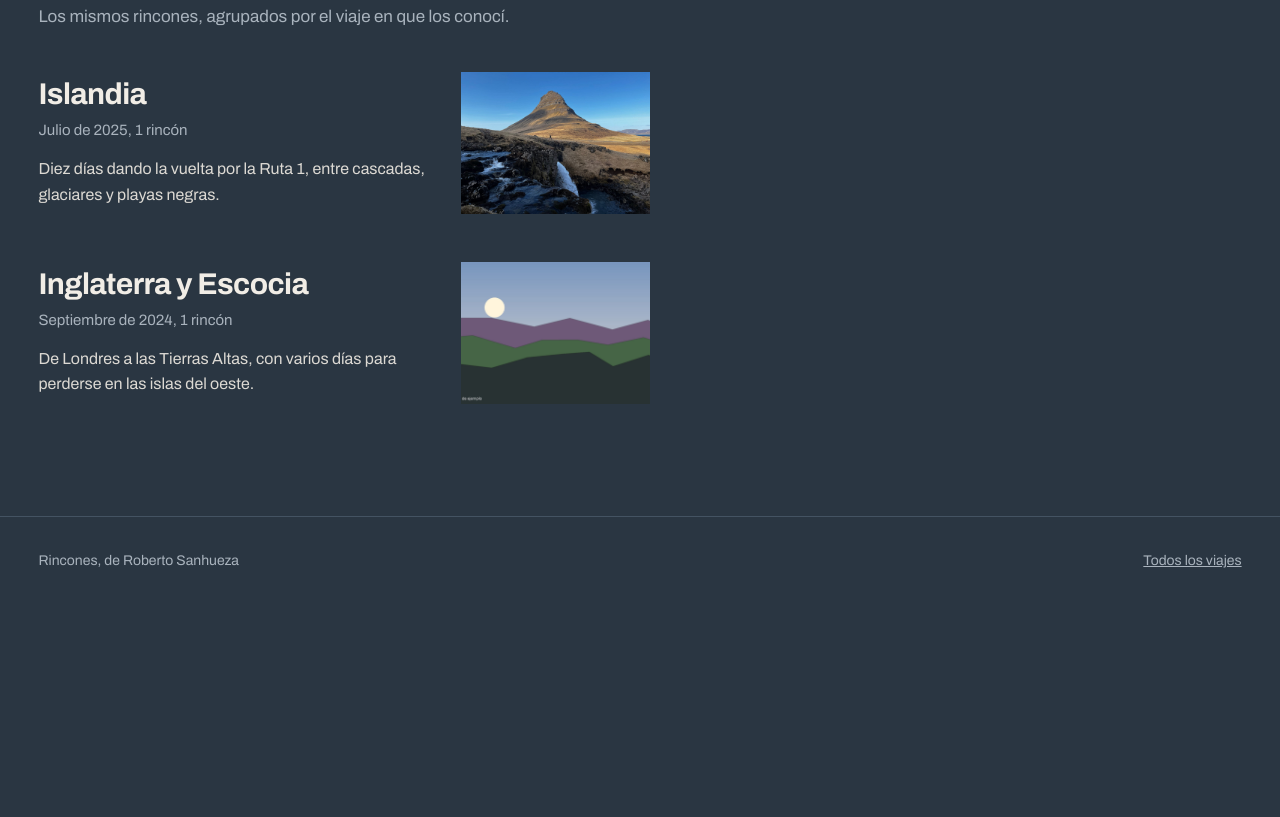
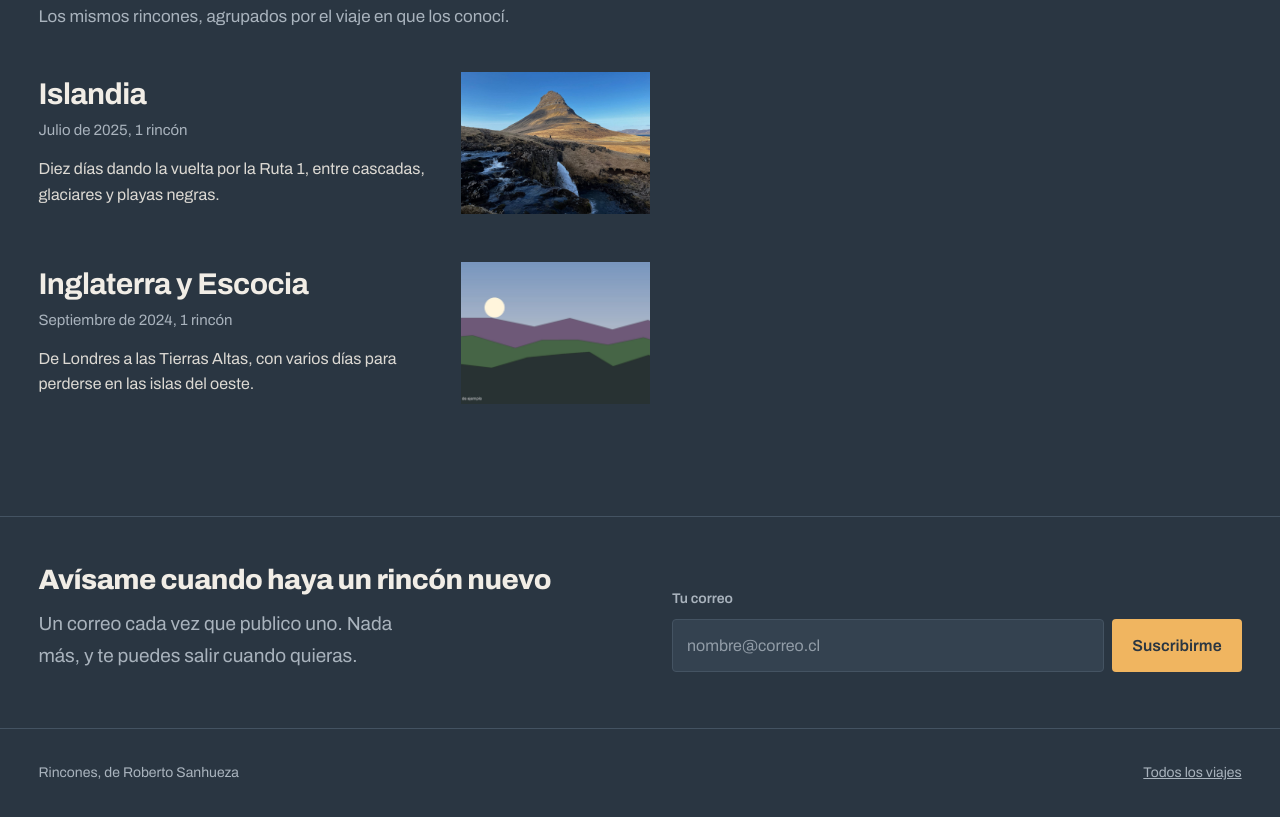
Before and after one commit to rsanhueza81/blog-viajes, an Astro site: page / in a window 1280 px wide. Shown: the part 1044-1861 px from the top of the page. Before the commit the page ends 1649 px from the top, so only its background shows below. Built offline with nearby package versions, Linux system fonts and the light colour scheme; Astro itself is replaced by a stand-in of ours; a web font is replaced by a local one.

Commit message:
Agrega formulario de suscripción por correo (Buttondown)
Co-Authored-By: Claude Fable 5.2 <noreply@anthropic.com>
Claude-Session: https://claude.ai/code/session_01PFJ1RGq5xtN9f5C68CHQ87

```diff
--- /dev/null
+++ b/src/components/Suscribir.astro
@@ -0,0 +1,98 @@
+---
+// Formulario para recibir un correo cuando se publica un rincón nuevo.
+// Los correos los guarda y los envía Buttondown; el blog no guarda nada.
+import { SITIO } from '../config';
+const accion = SITIO.suscripcion ? `https://buttondown.com/api/emails/embed-subscribe/${SITIO.suscripcion}` : '';
+---
+
+{
+  accion && (
+    <section class="suscribir" aria-labelledby="t-suscribir">
+      <div class="contenedor suscribir__fila">
+        <div>
+          <h2 id="t-suscribir" class="semiancho">Avísame cuando haya un rincón nuevo</h2>
+          <p>Un correo cada vez que publico uno. Nada más, y te puedes salir cuando quieras.</p>
+        </div>
+        <form action={accion} method="post" target="_blank">
+          <label for="correo-suscribir">Tu correo</label>
+          <div class="suscribir__campo">
+            <input id="correo-suscribir" type="email" name="email" autocomplete="email" placeholder="nombre@correo.cl" required />
+            <button type="submit">Suscribirme</button>
+          </div>
+        </form>
+      </div>
+    </section>
+  )
+}
+
+<style>
+  .suscribir {
+    margin-top: 7rem;
+    border-top: 1px solid var(--regla);
+  }
+  .suscribir__fila {
+    display: grid;
+    grid-template-columns: 1fr 1fr;
+    gap: 2rem 4rem;
+    align-items: end;
+    padding-block: 3rem 0;
+  }
+  h2 {
+    margin: 0;
+    font-size: 1.75rem;
+    line-height: 1.1;
+  }
+  p {
+    margin: 0.75rem 0 0;
+    max-width: 34ch;
+    color: var(--texto-suave);
+  }
+  label {
+    display: block;
+    margin-bottom: 0.5rem;
+    font-size: 0.875rem;
+    font-weight: 600;
+    color: var(--texto-suave);
+  }
+  .suscribir__campo {
+    display: flex;
+    gap: 0.5rem;
+  }
+  input {
+    flex: 1;
+    min-width: 0;
+    padding: 0.75rem 0.875rem;
+    font: inherit;
+    font-size: 1rem;
+    color: var(--texto);
+    background: var(--fondo-2);
+    border: 1px solid var(--regla);
+    border-radius: 0.25rem;
+  }
+  input::placeholder {
+    color: var(--texto-suave);
+    opacity: 0.8;
+  }
+  button {
+    padding: 0.75rem 1.25rem;
+    font: inherit;
+    font-size: 1rem;
+    font-weight: 600;
+    color: var(--fondo);
+    background: var(--acento);
+    border: 0;
+    border-radius: 0.25rem;
+    cursor: pointer;
+  }
+  button:hover {
+    filter: brightness(1.08);
+  }
+  @media (max-width: 720px) {
+    .suscribir__fila {
+      grid-template-columns: 1fr;
+    }
+    .suscribir__campo {
+      flex-direction: column;
+    }
+  }
+</style>
--- a/src/config.ts
+++ b/src/config.ts
@@ -6,4 +6,6 @@ export const SITIO = {
   idioma: 'es-CL',
   // Token de Cloudflare Web Analytics (estadísticas de visitas). Vacío = sin estadísticas.
   analiticaToken: 'e398227dcb354412aa3cdd87a47024ef',
+  // Usuario de Buttondown (avisos por correo de rincones nuevos). Vacío = sin formulario.
+  suscripcion: 'rinconesderoberto',
 };
--- a/src/layouts/Base.astro
+++ b/src/layouts/Base.astro
@@ -2,6 +2,7 @@
 import '../styles/global.css';
 import { SITIO } from '../config';
 import { url } from '../lib/datos';
+import Suscribir from '../components/Suscribir.astro';
 import type { ImagenCompartir } from '../lib/compartir';
 // Se precarga la letra principal para que el texto no salte cuando termina de cargar.
 import archivo from '@fontsource-variable/archivo/files/archivo-latin-wdth-normal.woff2?url';
@@ -66,6 +67,7 @@ const enInicio = ruta === url();
     <main id="contenido">
       <slot />
     </main>
+    <Suscribir />
     <footer class="pie">
       <div class="contenedor pie__fila">
         <span>{SITIO.titulo}, de {SITIO.autor}</span>
@@ -117,7 +119,7 @@ const enInicio = ruta === url();
     border-bottom-color: var(--acento);
   }
   .pie {
-    margin-top: 7rem;
+    margin-top: 3.5rem;
     border-top: 1px solid var(--regla);
     font-size: 0.875rem;
     color: var(--texto-suave);
```
